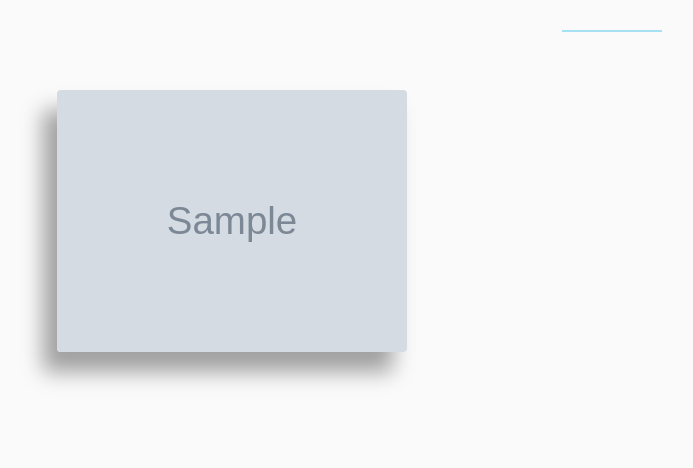
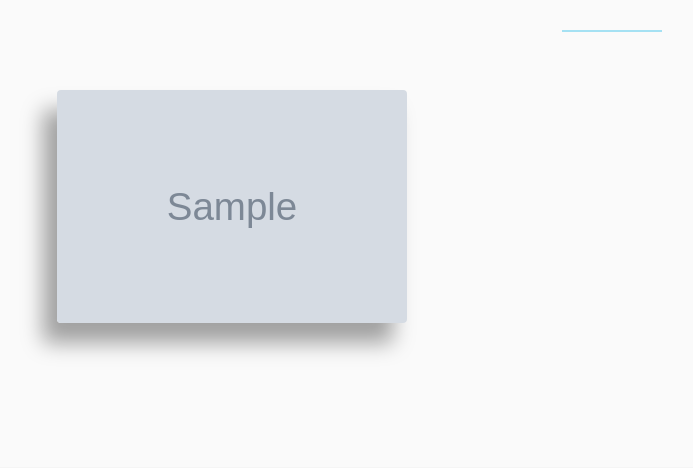
Before and after one commit to James-McDowell/Production-Site, a Flask app: page / in a window 1280 px wide. Shown: the part 796-1264 px from the top of the page, without its empty margins (28-721 px from the left). Run offline with Flask 2, Linux system fonts and the light colour scheme; tables that the repository leaves empty hold one stand-in row (values such as "Sample post"); grey boxes marked "Sample" are stand-in pictures; some libraries are stand-ins or nearby versions.

Commit message:
Update main.css

```diff
--- a/flaskblog/static/main.css
+++ b/flaskblog/static/main.css
@@ -83,6 +83,7 @@ h1, h2, h3, h4, h5, h6 {
 
 .category-pictures {
   width: 100%;
+  height: 233px;
 }
 
 .c-pictures {
```
